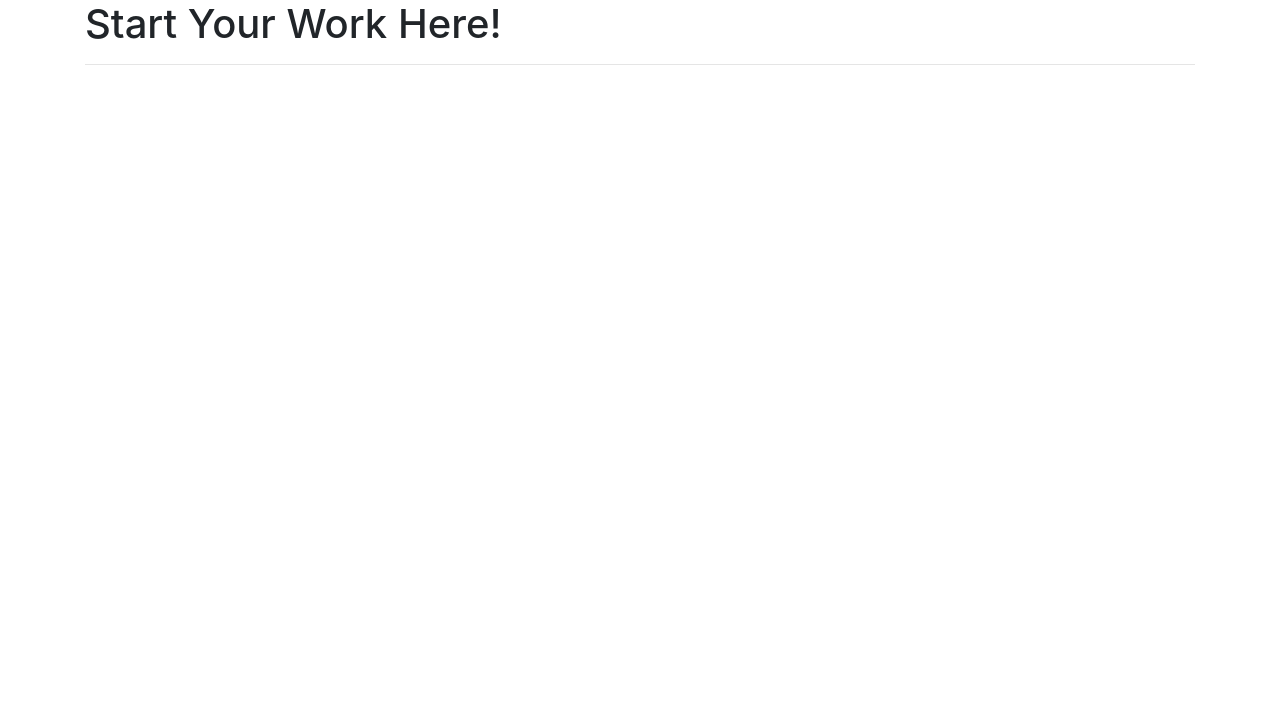
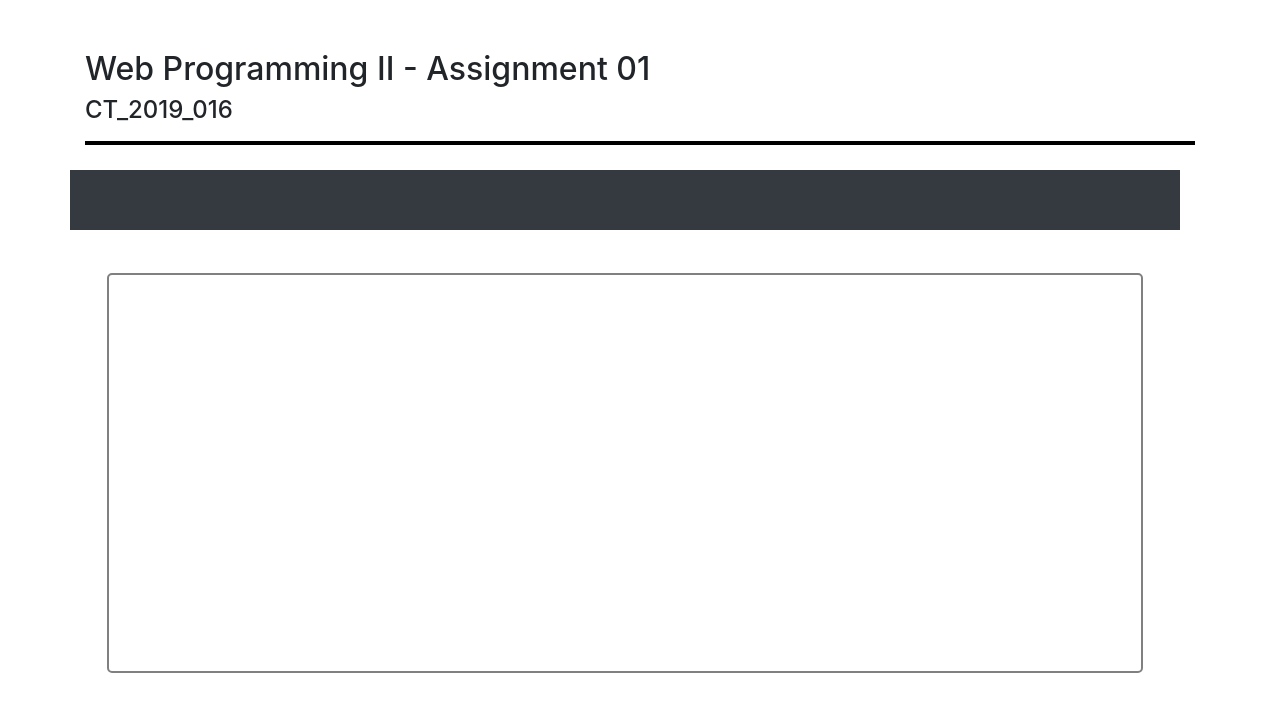
Before and after one commit to MaleeshaDevindi/Assignment01, a plain HTML site: page index.html in a window 1280 px wide. Drawn offline with nearby package versions, Linux system fonts and the light colour scheme.

Commit message:
Design the User Interface

```diff
--- a/index.html
+++ b/index.html
@@ -1,4 +1,3 @@
-
 <!doctype html>
 <html lang="en">
 
@@ -9,26 +8,33 @@
     <!-- Bootstrap CSS -->
     <link rel="stylesheet" href="https://maxcdn.bootstrapcdn.com/bootstrap/4.0.0/css/bootstrap.min.css" integrity="sha384-Gn5384xqQ1aoWXA+058RXPxPg6fy4IWvTNh0E263XmFcJlSAwiGgFAW/dAiS6JXm" crossorigin="anonymous">
     <link rel="stylesheet" href="https://cdnjs.cloudflare.com/ajax/libs/font-awesome/4.7.0/css/font-awesome.min.css">
-    <title>Text Editor - [Your Student Number]</title>
+    <link rel="stylesheet" type="text/css" href="style.css">
+    <title>Text Editor - CT_2019_016</title>
 </head>
 
 <body>
+    <div class="container">
+        <div class="theme">
+            <h2>Web Programming II - Assignment 01</h2>
+            <h4>CT_2019_016</h4>
+        </div>
+        <hr>
+    </div>
+    <div class="container mt-4">
+        <div class="row bg-dark">
 
-    <!--  Remove this div once you are started -->
-    <div class="container">
-        <div class="row">
-            <div class="col-md-12">
-                <h1>Start Your Work Here!</h1>
-                <hr>
-            </div>
         </div>
+    <div class="row mt-2" style="text-align: left;">
+        <div class="col-md-12">
+          <div id="editor" contenteditable="true"></div>
+        </div>
+      </div>
     </div>
-
-
     <!-- jQuery first, then Popper.js, then Bootstrap JS -->
     <script src="https://code.jquery.com/jquery-3.2.1.slim.min.js" integrity="sha384-KJ3o2DKtIkvYIK3UENzmM7KCkRr/rE9/Qpg6aAZGJwFDMVNA/GpGFF93hXpG5KkN" crossorigin="anonymous"></script>
     <script src="https://cdnjs.cloudflare.com/ajax/libs/popper.js/1.12.9/umd/popper.min.js" integrity="sha384-ApNbgh9B+Y1QKtv3Rn7W3mgPxhU9K/ScQsAP7hUibX39j7fakFPskvXusvfa0b4Q" crossorigin="anonymous"></script>
     <script src="https://maxcdn.bootstrapcdn.com/bootstrap/4.0.0/js/bootstrap.min.js" integrity="sha384-JZR6Spejh4U02d8jOt6vLEHfe/JQGiRRSQQxSfFWpi1MquVdAyjUar5+76PVCmYl" crossorigin="anonymous"></script>
+    <script src="script.js"></script>
 </body>
-<!-- Author: [Your Name] | [Your Student Number] -->
+<!-- Author: L.K.Maleesha Devindi | CT_2019_016 -->
 </html>
--- /dev/null
+++ b/style.css
@@ -0,0 +1,34 @@
+*{
+    margin: 0px;
+    padding: 0px;
+}
+
+hr{
+    border: 2px solid black;
+}
+
+.container .theme{
+    margin-top: 50px;
+}
+
+.container .row{
+    justify-content: center;
+    width: 100%;
+    text-align: center;
+    margin-top: 25px;
+    padding-top: 5px;
+    height: 60px;
+}
+
+#editor {
+    width: 96%;
+    height: 400px;
+    padding: 10px;
+    border: 2px solid gray;
+    border-radius: 5px;
+    margin-top: 30px;
+    resize: none;
+    font-size: 18px;
+    margin-left: 2%;
+    overflow: auto;
+}
```
Also changed, not shown: script.js (added).
